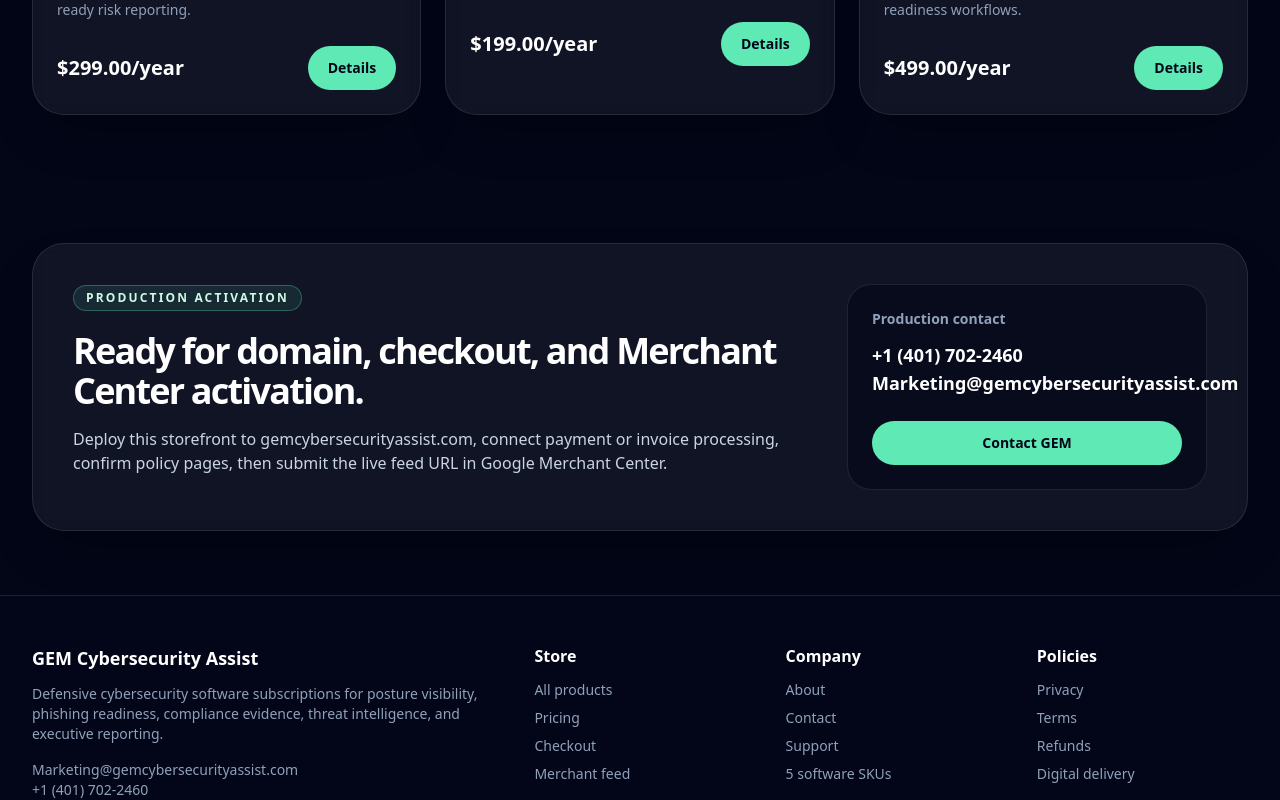
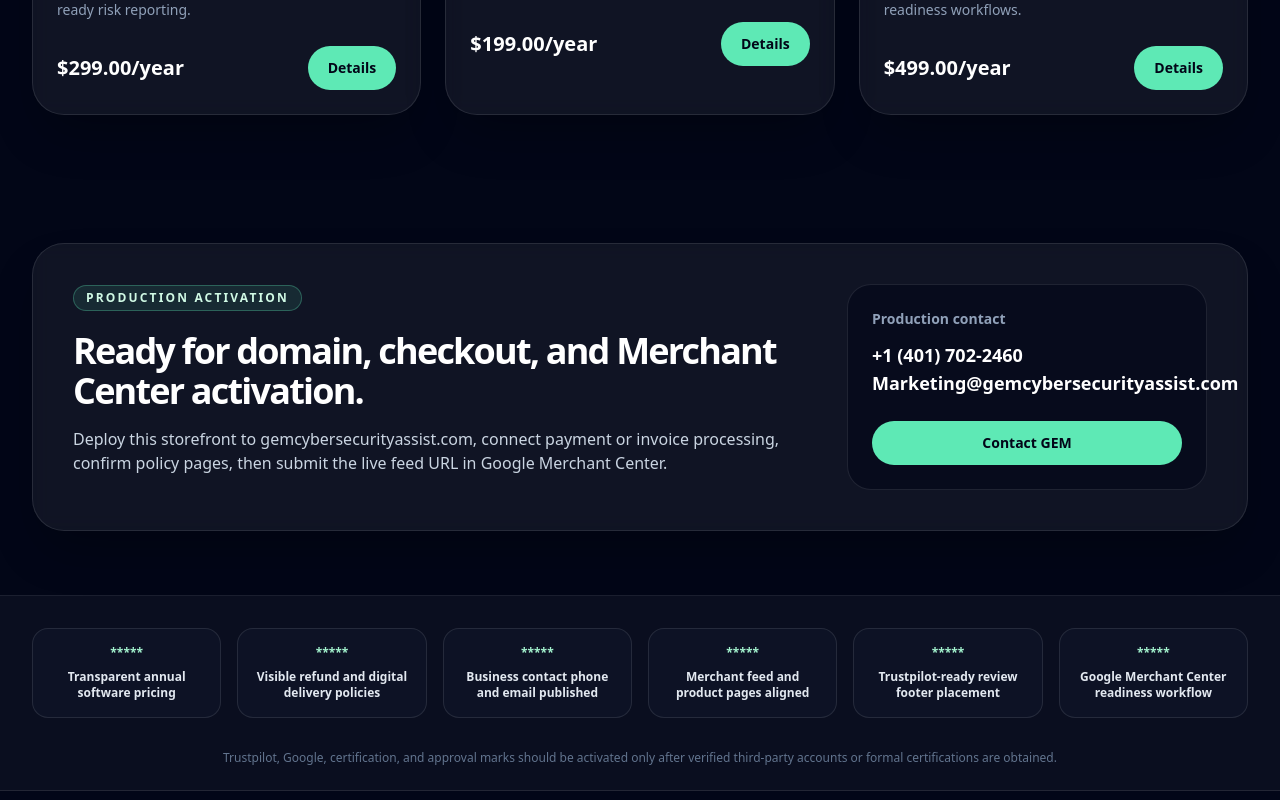
Before and after one commit to support371/nextjs-commerce, a Next.js app: page / in a window 1280 px wide. Shown: the part 2000-2800 px from the top of the page. Built offline with nearby package versions, Linux system fonts and the light colour scheme; no server answers.

Commit message:
Finish GEM navigation and trust footer

```diff
--- a/app/layout.tsx
+++ b/app/layout.tsx
@@ -1,7 +1,7 @@
 import type { Metadata } from "next";
 import Link from "next/link";
 import { GeistSans } from "geist/font/sans";
-import { company, products } from "lib/gem-catalog";
+import { company, products, trustSignals } from "lib/gem-catalog";
 import "./globals.css";
 
 export const metadata: Metadata = {
@@ -10,50 +10,34 @@
     default: `${company.name} | Cybersecurity Software Store`,
     template: `%s | ${company.name}`,
   },
-  description:
-    "Merchant-ready cybersecurity software subscriptions for endpoint posture, phishing readiness, compliance evidence, threat intelligence, and executive reporting.",
-  robots: {
-    index: true,
-    follow: true,
-    googleBot: {
-      index: true,
-      follow: true,
-    },
-  },
-  openGraph: {
-    type: "website",
-    url: company.url,
-    siteName: company.name,
-    title: `${company.name} | Cybersecurity Software Store`,
-    description:
-      "Annual prepaid defensive cybersecurity software subscriptions built for lean security operations.",
-  },
+  description: "Cybersecurity software, services, pricing, compliance readiness, and trust-center resources from GEM Cybersecurity Assist.",
+  robots: { index: true, follow: true, googleBot: { index: true, follow: true } },
 };
+
+const nav = [
+  ["Products", "/store"],
+  ["Services", "/services"],
+  ["Pricing", "/pricing"],
+  ["Compliance", "/compliance"],
+  ["Trust", "/trust"],
+  ["About", "/about"],
+  ["Contact", "/contact"],
+];
 
 function Header() {
   return (
-    <header className="sticky top-0 z-50 border-b border-white/10 bg-slate-950/85 backdrop-blur-xl">
+    <header className="sticky top-0 z-50 border-b border-white/10 bg-slate-950/90 backdrop-blur-xl">
       <div className="mx-auto flex h-20 max-w-7xl items-center justify-between px-4 sm:px-6 lg:px-8">
         <Link href="/" className="flex items-center gap-3 font-black tracking-tight">
-          <span className="grid h-11 w-11 place-items-center rounded-2xl border border-emerald-300/40 bg-emerald-400/10 text-emerald-200">
-            GEM
-          </span>
+          <span className="grid h-11 w-11 place-items-center rounded-2xl border border-emerald-300/40 bg-emerald-400/10 text-emerald-200">GEM</span>
           <span className="hidden text-white sm:block">{company.name}</span>
         </Link>
-        <nav className="hidden items-center gap-6 text-sm font-medium text-slate-300 md:flex">
-          <Link href="/store" className="hover:text-white">Store</Link>
-          <Link href="/pricing" className="hover:text-white">Pricing</Link>
-          <Link href="/about" className="hover:text-white">About</Link>
-          <Link href="/support" className="hover:text-white">Support</Link>
-          <Link href="/contact" className="hover:text-white">Contact</Link>
+        <nav className="hidden items-center gap-5 text-sm font-medium text-slate-300 lg:flex">
+          {nav.map(([label, href]) => <Link key={href} href={href} className="hover:text-white">{label}</Link>)}
         </nav>
         <div className="flex items-center gap-3">
-          <Link href="/checkout" className="hidden rounded-full border border-white/15 px-4 py-2 text-sm font-bold text-white hover:bg-white/10 sm:inline-flex">
-            Checkout
-          </Link>
-          <Link href="/store" className="rounded-full bg-emerald-300 px-4 py-2 text-sm font-black text-slate-950 hover:bg-emerald-200">
-            Shop software
-          </Link>
+          <Link href="/checkout" className="hidden rounded-full border border-white/15 px-4 py-2 text-sm font-bold text-white hover:bg-white/10 sm:inline-flex">Checkout</Link>
+          <Link href="/store" className="rounded-full bg-emerald-300 px-4 py-2 text-sm font-black text-slate-950 hover:bg-emerald-200">Shop software</Link>
         </div>
       </div>
     </header>
@@ -63,60 +47,32 @@
 function Footer() {
   return (
     <footer className="border-t border-white/10 bg-slate-950 text-slate-400">
+      <div className="border-b border-white/10 bg-white/[0.03]">
+        <div className="mx-auto grid max-w-7xl gap-4 px-4 py-8 sm:px-6 md:grid-cols-3 lg:grid-cols-6 lg:px-8">
+          {trustSignals.map((signal) => (
+            <div key={signal} className="rounded-2xl border border-white/10 bg-slate-900/60 p-4 text-center text-xs font-bold text-slate-200">
+              <div className="mb-2 text-emerald-200">*****</div>
+              {signal}
+            </div>
+          ))}
+        </div>
+        <p className="mx-auto max-w-7xl px-4 pb-6 text-center text-xs text-slate-500 sm:px-6 lg:px-8">Trustpilot, Google, certification, and approval marks should be activated only after verified third-party accounts or formal certifications are obtained.</p>
+      </div>
       <div className="mx-auto grid max-w-7xl gap-10 px-4 py-12 sm:px-6 md:grid-cols-5 lg:px-8">
         <div className="md:col-span-2">
           <h2 className="text-lg font-black text-white">{company.name}</h2>
-          <p className="mt-3 max-w-md text-sm">
-            Defensive cybersecurity software subscriptions for posture visibility, phishing readiness, compliance evidence, threat intelligence, and executive reporting.
-          </p>
-          <p className="mt-4 text-sm">
-            <a href={`mailto:${company.email}`} className="hover:text-white">{company.email}</a><br />
-            <a href={`tel:${company.phoneRaw}`} className="hover:text-white">{company.phone}</a>
-          </p>
+          <p className="mt-3 max-w-md text-sm">{company.mission}</p>
+          <p className="mt-4 text-sm"><a href={`mailto:${company.email}`} className="hover:text-white">{company.email}</a><br /><a href={`tel:${company.phoneRaw}`} className="hover:text-white">{company.phone}</a></p>
         </div>
-        <div>
-          <h3 className="font-bold text-white">Store</h3>
-          <div className="mt-3 grid gap-2 text-sm">
-            <Link href="/store" className="hover:text-white">All products</Link>
-            <Link href="/pricing" className="hover:text-white">Pricing</Link>
-            <Link href="/checkout" className="hover:text-white">Checkout</Link>
-            <Link href="/merchant-feed.txt" className="hover:text-white">Merchant feed</Link>
-          </div>
-        </div>
-        <div>
-          <h3 className="font-bold text-white">Company</h3>
-          <div className="mt-3 grid gap-2 text-sm">
-            <Link href="/about" className="hover:text-white">About</Link>
-            <Link href="/contact" className="hover:text-white">Contact</Link>
-            <Link href="/support" className="hover:text-white">Support</Link>
-            <span>{products.length} software SKUs</span>
-          </div>
-        </div>
-        <div>
-          <h3 className="font-bold text-white">Policies</h3>
-          <div className="mt-3 grid gap-2 text-sm">
-            <Link href="/policies/privacy" className="hover:text-white">Privacy</Link>
-            <Link href="/policies/terms" className="hover:text-white">Terms</Link>
-            <Link href="/policies/refund" className="hover:text-white">Refunds</Link>
-            <Link href="/policies/digital-delivery" className="hover:text-white">Digital delivery</Link>
-          </div>
-        </div>
+        <div><h3 className="font-bold text-white">Products</h3><div className="mt-3 grid gap-2 text-sm"><Link href="/store" className="hover:text-white">All products</Link><Link href="/pricing" className="hover:text-white">Pricing</Link><Link href="/checkout" className="hover:text-white">Checkout</Link><Link href="/merchant-feed.txt" className="hover:text-white">Merchant feed</Link></div></div>
+        <div><h3 className="font-bold text-white">Company</h3><div className="mt-3 grid gap-2 text-sm"><Link href="/about" className="hover:text-white">About GEM</Link><Link href="/services" className="hover:text-white">Services</Link><Link href="/compliance" className="hover:text-white">Compliance</Link><Link href="/trust" className="hover:text-white">Trust Center</Link><Link href="/support" className="hover:text-white">Support</Link><span>{products.length} software SKUs</span></div></div>
+        <div><h3 className="font-bold text-white">Policies</h3><div className="mt-3 grid gap-2 text-sm"><Link href="/policies/privacy" className="hover:text-white">Privacy</Link><Link href="/policies/terms" className="hover:text-white">Terms</Link><Link href="/policies/refund" className="hover:text-white">Refunds</Link><Link href="/policies/digital-delivery" className="hover:text-white">Digital delivery</Link><Link href="/policies/security" className="hover:text-white">Security</Link></div></div>
       </div>
-      <div className="border-t border-white/10 px-4 py-5 text-center text-xs text-slate-500">
-        © {new Date().getFullYear()} {company.name}. Business address: {company.address}.
-      </div>
+      <div className="border-t border-white/10 px-4 py-5 text-center text-xs text-slate-500">© {new Date().getFullYear()} {company.name}. Business address: {company.address}.</div>
     </footer>
   );
 }
 
 export default function RootLayout({ children }: { children: React.ReactNode }) {
-  return (
-    <html lang="en" className={GeistSans.variable}>
-      <body className="min-h-screen bg-slate-950 text-white antialiased selection:bg-emerald-300 selection:text-slate-950">
-        <Header />
-        <main>{children}</main>
-        <Footer />
-      </body>
-    </html>
-  );
+  return <html lang="en" className={GeistSans.variable}><body className="min-h-screen bg-slate-950 text-white antialiased selection:bg-emerald-300 selection:text-slate-950"><Header /><main>{children}</main><Footer /></body></html>;
 }
```
